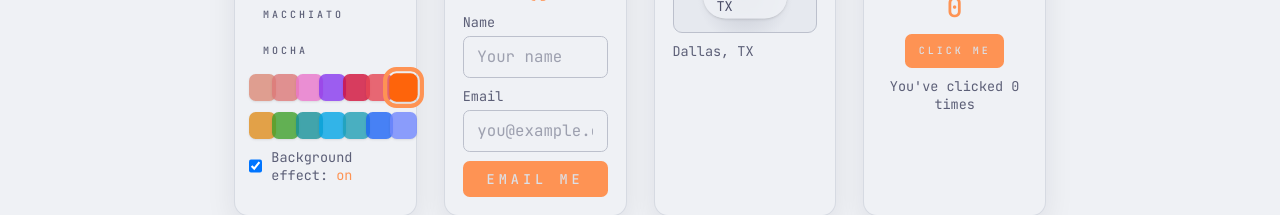
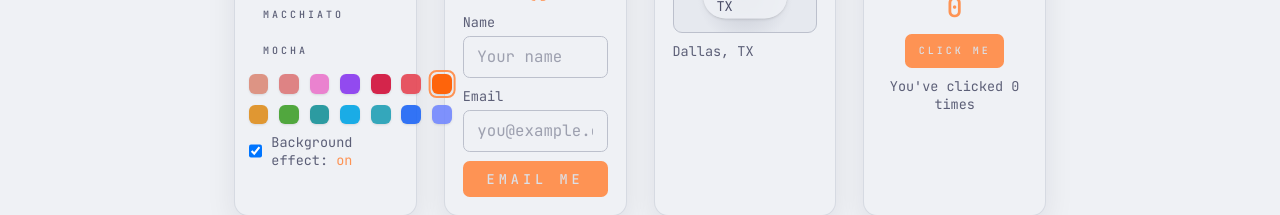
Before and after one commit to masonliiu/portfolio, a Next.js app: page / in a window 1280 px wide. Shown: the part 1105-1320 px from the top of the page. Built offline with nearby package versions, Linux system fonts and the light colour scheme; no server answers.

Commit message:
style: refine theme swatches

```diff
--- a/src/app/globals.css
+++ b/src/app/globals.css
@@ -236,6 +236,30 @@ body {
   background: color-mix(in srgb, var(--color-surface0) 70%, transparent);
 }
 
+.swatch-grid {
+  position: relative;
+  display: grid;
+  grid-template-columns: repeat(7, var(--swatch-size));
+  gap: var(--swatch-gap);
+  --swatch-step: calc(var(--swatch-size) + var(--swatch-gap));
+}
+
+.swatch-indicator {
+  position: absolute;
+  top: 0;
+  left: 0;
+  width: calc(var(--swatch-size) + 8px);
+  height: calc(var(--swatch-size) + 8px);
+  border: 2px solid var(--color-accent);
+  border-radius: 8px;
+  transform: translate(
+    calc(var(--swatch-step) * var(--swatch-col) + var(--swatch-offset)),
+    calc(var(--swatch-step) * var(--swatch-row) + var(--swatch-offset))
+  );
+  transition: transform 0.25s ease, border-color 0.3s ease;
+  pointer-events: none;
+}
+
 .tag-pill {
   border-radius: 999px;
   padding: 0.2rem 0.55rem;
--- a/src/components/portfolio/ThemePanel.tsx
+++ b/src/components/portfolio/ThemePanel.tsx
@@ -50,6 +50,11 @@ export default function ThemePanel() {
     localStorage.setItem("bgEffect", String(backgroundEffect));
   }, [backgroundEffect]);
 
+  const activeIndex = accentOptions.findIndex((option) => option.id === accent);
+  const columns = 7;
+  const activeRow = Math.floor(activeIndex / columns);
+  const activeCol = activeIndex % columns;
+
   return (
     <section className="terminal-card p-3">
       <div className="terminal-title">Theme</div>
@@ -69,16 +74,26 @@ export default function ThemePanel() {
           </button>
         ))}
       </div>
-      <div className="relative mt-2 grid grid-cols-7 gap-2.5">
+      <div
+        className="swatch-grid mt-2"
+        style={
+          {
+            "--swatch-size": "1.1rem",
+            "--swatch-gap": "0.6rem",
+            "--swatch-offset": "-4px",
+            "--swatch-col": String(activeCol),
+            "--swatch-row": String(activeRow),
+          } as React.CSSProperties
+        }
+      >
+        <span className="swatch-indicator" aria-hidden="true" />
         {accentOptions.map((option) => (
           <button
             key={option.id}
             type="button"
             onClick={() => setAccent(option.id)}
-            className={`aspect-square min-h-6 w-full min-w-6 rounded-md shadow-sm transition ${
-              accent === option.id
-                ? "scale-105 outline outline-4 outline-[var(--color-accent)] outline-offset-2"
-                : "opacity-80 hover:scale-110 hover:opacity-100"
+            className={`aspect-square w-full rounded-[6px] shadow-sm ${
+              accent === option.id ? "opacity-100" : "opacity-90"
             }`}
             style={{ backgroundColor: `var(--color-${option.id})` }}
             aria-label={`Select ${option.label} accent color`}
```
